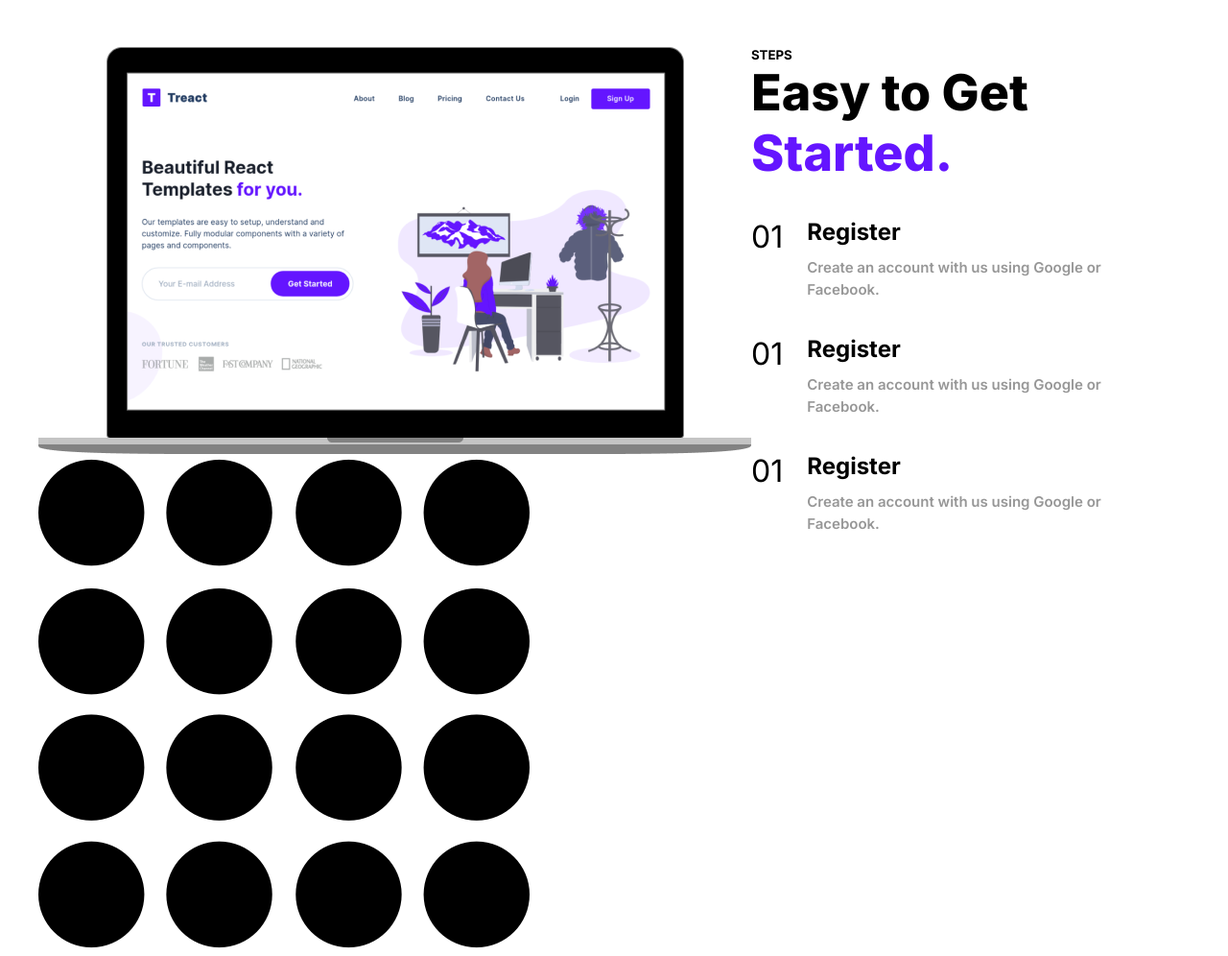
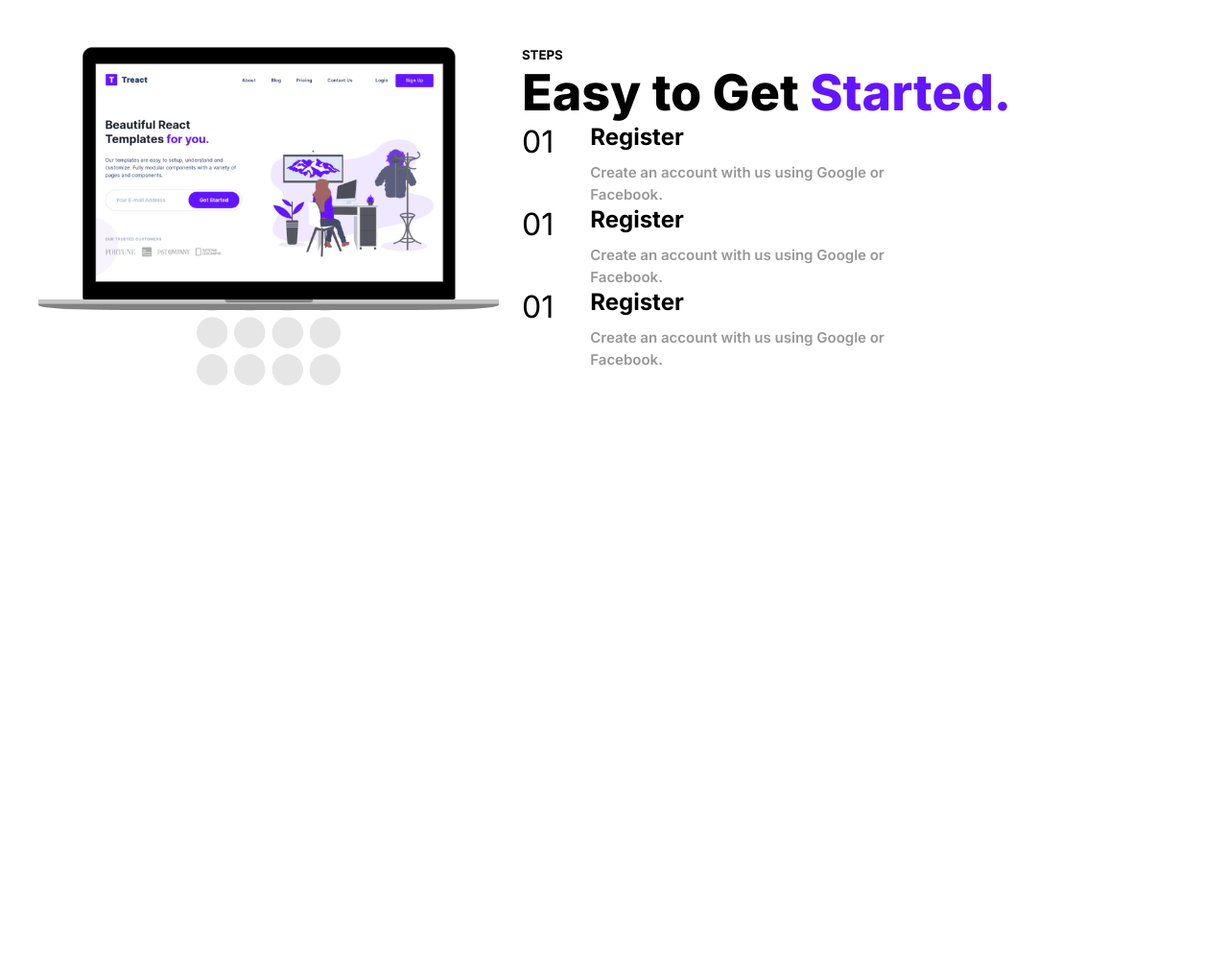
Before and after one commit to estebanT96/tests, a plain HTML site: page index.html in a window 1280 px wide. Shown: the part 2180-3176 px from the top of the page at 96% size. After the commit the page ends 2709 px from the top, so only its background shows below. Drawn offline with Linux system fonts and the light colour scheme.

Commit message:
10/4 version

```diff
--- a/index.html
+++ b/index.html
@@ -84,7 +84,7 @@
       </header>
     </section>
     <main>
-      <section class="features">
+      <section id="features">
         <div class="container">
           <div class="row">
             <div class="features__container">
@@ -212,7 +212,7 @@
           </div>
         </div>
       </section>
-      <section class="quality__work">
+      <section id="quality__work">
         <div class="container">
           <div class="row">
             <div class="quality__work--container">
@@ -245,20 +245,17 @@
           </div>
         </div>
       </section>
-      <section class="steps">
+      <section id="steps">
         <div class="container">
           <div class="row">
             <div class="steps__container">
-              <figure class="steps__img--wrapper">
-                <img src="./assets/laptop.png" alt="" class="steps__img" />
-                <div class="img__deco--wrapper">
-                  <img
-                    src="./assets/hiroshima-metro-logo.png"
-                    alt=""
-                    class="img__deco"
-                  />
-                </div>
-              </figure>
+              <div class="steps__img--wrapper">
+                <figure>
+                  <img src="./assets/laptop.png" alt="" class="steps__img" />
+                  <div class="img__deco--wrapper">
+                    <img src="./assets/hiroshima-metro-logo.png" alt=""  class="img__deco"/></div>
+                </figure>
+              </div>
               <div class="steps__description">
                 <h5>STEPS</h5>
                 <h1>Easy to Get <span class="blue__text">Started.</span></h1>
--- a/style.css
+++ b/style.css
@@ -377,24 +377,43 @@ nav {
 }
 
 /* STEPS  */
+
 .steps__container {
   display: flex;
+  height: 400px;
+}
+
+.steps__description {
+  margin-left: 24px;
+  height: 100%;
 }
 
 .steps__img--wrapper {
+  width: 40%;
+}
 
+.steps__img--wrapper figure {
+  width: 100%;
+  position: relative;
 }
 
 .steps__img {
-
+  width: 100%;
 }
 
 .img__deco--wrapper {
-
+  height: 150px;
+  width: 150px;
+  position: absolute;
+  right: 50%;
+  bottom: 0;
+  z-index: -1;
+  transform: translate(50%, 50%);
 }
 
 .img__deco {
-
+  height: 100%;
+  filter: opacity(10%);
 }
 
 .steps {
@@ -403,7 +422,6 @@ nav {
 }
 
 .step {
-  margin-top: 36px;
   display: flex;
   width: 80%;
 }
```
